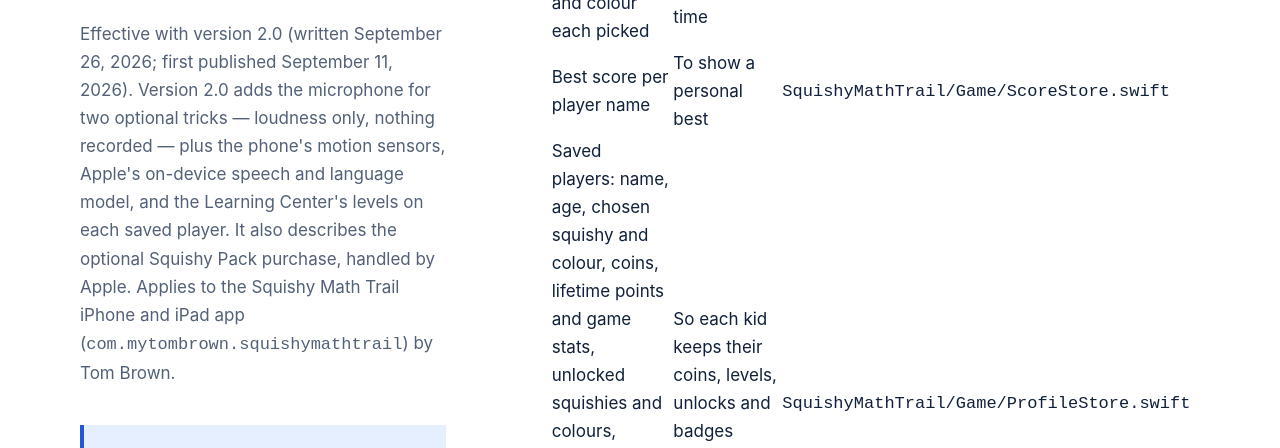
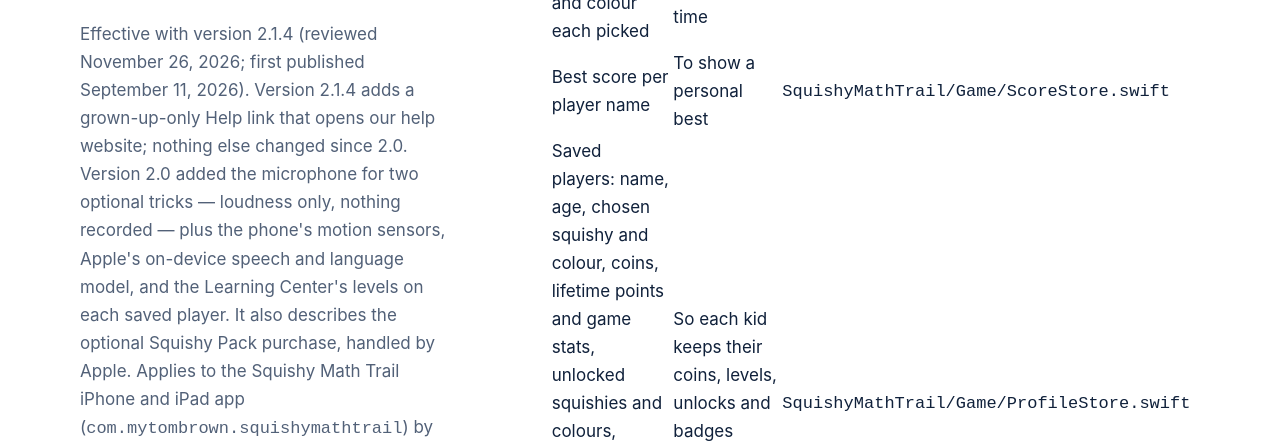
Before and after one commit to mytombrown/team-assist-legal, a plain HTML site: page squishy-math/privacy/index.html in a window 1280 px wide. Shown: the part 496-944 px from the top of the page. Drawn offline with Linux system fonts and the light colour scheme.

Commit message:
SMT-1732: Squishy Math privacy re-dated to 2.1.4; names the grown-up Help link
Co-Authored-By: Claude Opus 5.5 <noreply@anthropic.com>

```diff
--- a/squishy-math/privacy/index.html
+++ b/squishy-math/privacy/index.html
@@ -23,7 +23,7 @@
     <aside class="document-summary" aria-label="Policy summary">
       <p class="eyebrow">Privacy policy</p>
       <h1>Squishy Math Trail — Privacy Policy</h1>
-      <p>Effective with version 2.0 (written September 26, 2026; first published September 11, 2026). Version 2.0 adds the microphone for two optional tricks — loudness only, nothing recorded — plus the phone's motion sensors, Apple's on-device speech and language model, and the Learning Center's levels on each saved player. It also describes the optional Squishy Pack purchase, handled by Apple. Applies to the Squishy Math Trail iPhone and iPad app (<code>com.mytombrown.squishymathtrail</code>) by Tom Brown.</p>
+      <p>Effective with version 2.1.4 (reviewed November 26, 2026; first published September 11, 2026). Version 2.1.4 adds a grown-up-only Help link that opens our help website; nothing else changed since 2.0. Version 2.0 added the microphone for two optional tricks — loudness only, nothing recorded — plus the phone's motion sensors, Apple's on-device speech and language model, and the Learning Center's levels on each saved player. It also describes the optional Squishy Pack purchase, handled by Apple. Applies to the Squishy Math Trail iPhone and iPad app (<code>com.mytombrown.squishymathtrail</code>) by Tom Brown.</p>
       <div class="summary-note">
         <strong>The short version</strong>
         <ul>
@@ -99,6 +99,7 @@
         <h2>What the app does NOT do</h2>
         <ul>
           <li><strong>No network of its own.</strong> There is no networking code in the app. Nothing is uploaded, downloaded, synced or backed up by the app itself. The one exception is Apple's own App Store, which the app asks about the Squishy Pack (below); that conversation is between your device and Apple, under Apple's privacy policy, and we see none of it. (Your own iCloud device backup may include the app's local data, under Apple's terms, like any other app.)</li>
+          <li><strong>One link out, for grown-ups only.</strong> Since version 2.1.4 a player's screen has a Help link. It sits behind the grown-up check and opens our help website in Safari. The app sends nothing with it.</li>
           <li><strong>No third-party code.</strong> No advertising, analytics, crash-reporting or social SDKs.</li>
           <li><strong>One device permission, and only if a grown-up turns it on:</strong> the microphone, above. The app never asks for camera, photos, contacts, location, speech recognition or notifications.</li>
           <li><strong>One optional purchase, handled by Apple.</strong> The Squishy Pack ($0.99, once) opens more squishies and colours in the shop, gives 5,000 coins to every player, and lets each player buy squishy tricks with coins. Apple takes the payment through its own purchase sheet, behind a grown-up check; the app never sees a card, a name, an email or a receipt — only whether the pack is owned, which it remembers on the phone as a yes/no. Restore Purchases asks Apple the same question.</li>
```
